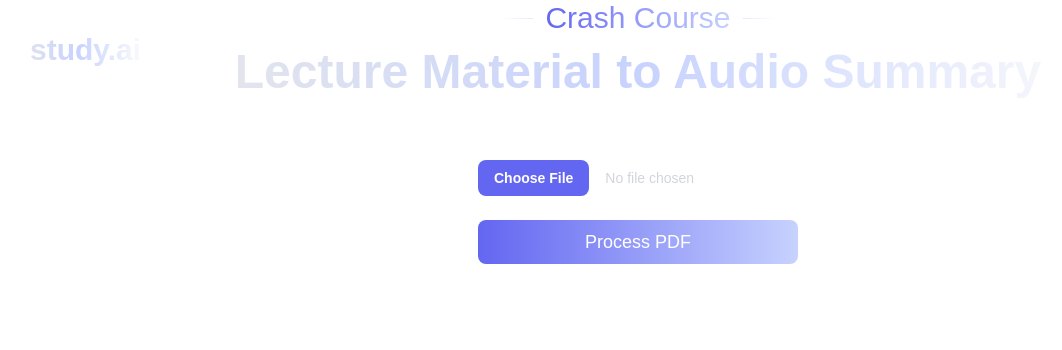
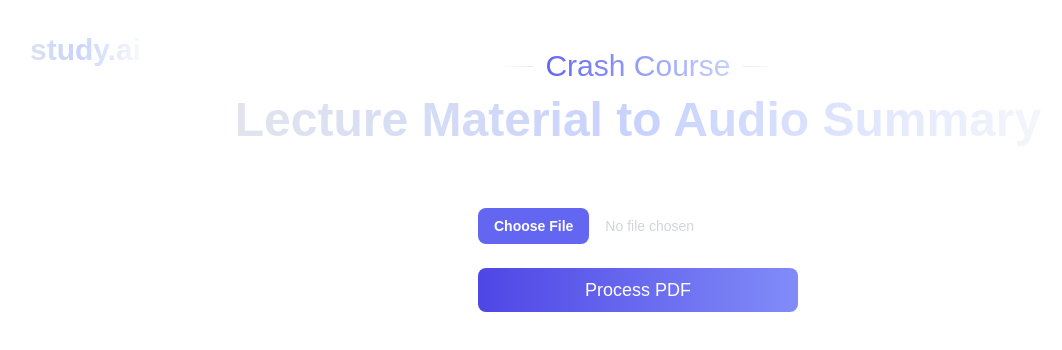
Before and after one commit to jobin-b/study.ai, a Next.js app: page /crashcourse in a window 1280 px wide. Shown: the top 350 px of the page, without its empty margins (2-1064 px from the left). Built offline with nearby package versions, Linux system fonts and the light colour scheme.

Commit message:
Button consistency between crashcourse and flashcard

```diff
--- a/app/crashcourse/page.tsx
+++ b/app/crashcourse/page.tsx
@@ -67,7 +67,7 @@ export default function CrashCoursePage() {
     <div className="min-h-screen text-white">
       <Homer />
       <div className="max-w-4xl mx-auto">
-        <div className="mx-auto max-w-4xl pb-12 text-center">
+        <div className="mx-auto max-w-4xl py-12 text-center">
           <div className="inline-flex items-center gap-3 pb-3 before:h-px before:w-8 before:bg-gradient-to-r before:from-transparent before:to-indigo-200/50 after:h-px after:w-8 after:bg-gradient-to-l after:from-transparent after:to-indigo-200/50">
             <span className="inline-flex bg-gradient-to-r from-indigo-500 to-indigo-200 bg-clip-text text-transparent text-3xl">
               Crash Course
@@ -96,7 +96,7 @@ export default function CrashCoursePage() {
         ${
           isLoading
             ? "bg-gray-700 cursor-not-allowed"
-            : "bg-gradient-to-r from-indigo-500 to-indigo-200"
+            : "bg-gradient-to-r from-indigo-600 to-indigo-400"
         } text-white`}
             >
               {isLoading ? (
--- a/app/flashcard/page.tsx
+++ b/app/flashcard/page.tsx
@@ -206,7 +206,7 @@ const FlashcardApp: React.FC = () => {
               </div>
               <button
                 type="submit"
-                className="w-full btn-sm relative rounded-full bg-indigo-500 px-4 py-2 text-sm font-medium text-white hover:bg-indigo-600"
+                className="w-full text-lg relative rounded-lg bg-gradient-to-r from-indigo-600 to-indigo-400 px-4 py-2 font-medium text-white hover:bg-indigo-600"
               >
                 Generate Flashcards
               </button>
```
